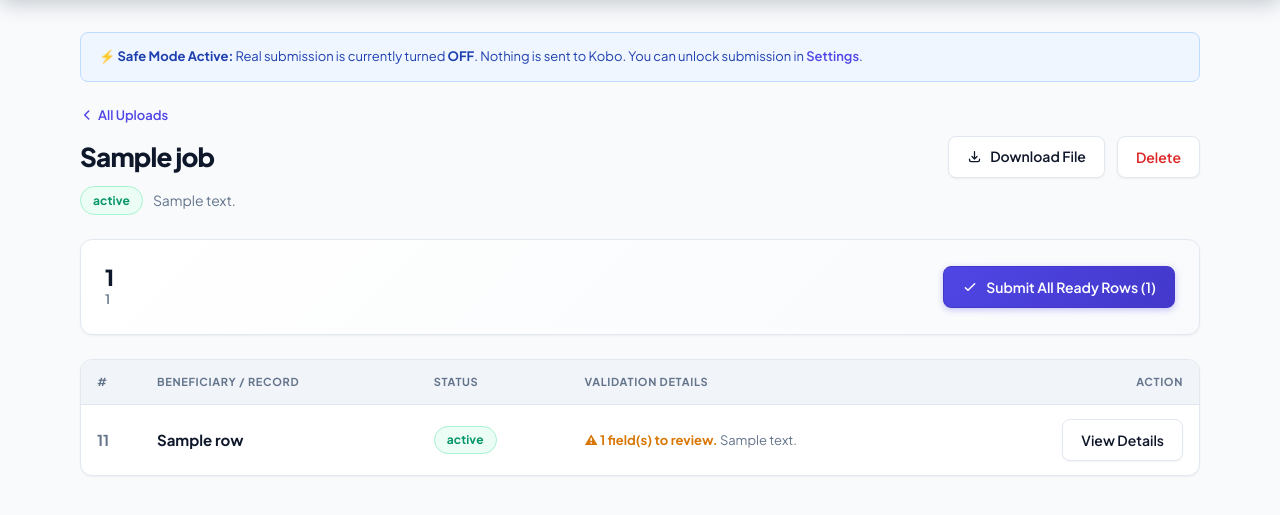
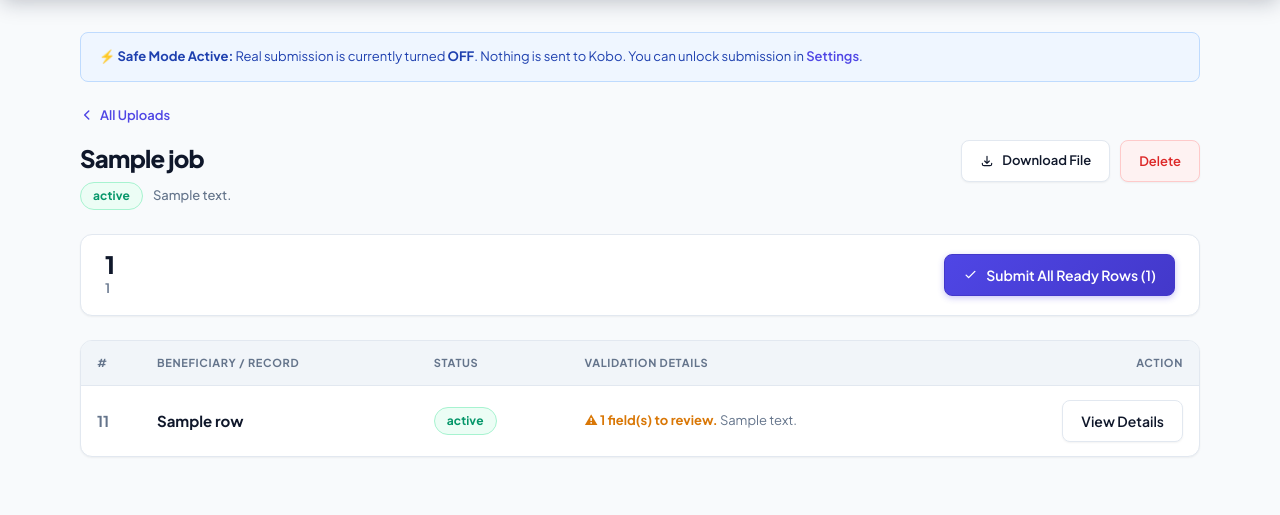
Before and after one commit to k-ajay-sharma-dev/excel_to_form, a Django app: template filler/templates/filler/job.html in a window 1280 px wide. Shown: the part 68-583 px from the top of the page. Run offline with Django 5.2, Linux system fonts and the light colour scheme; the template is opened without the code that fills it: most values are stand-ins (such as "Sample title", 1, 10 or a date in 2020).

Commit message:
Updated the UI and fixed the issue

```diff
--- a/filler/templates/filler/_delete.html
+++ b/filler/templates/filler/_delete.html
@@ -1,5 +1,7 @@
 <form method="post" action="{% url 'job_delete' j.pk %}" style="margin:0"
       onsubmit="return confirm('Delete {{ j.name|escapejs }} and all its results? This cannot be undone.')">
   {% csrf_token %}
-  <button class="btn" style="color:var(--bad)" {% if j.busy %}disabled title="Still processing"{% endif %}>Delete</button>
+  <button class="btn" style="color: #dc2626; background: #fef2f2; border-color: #fecaca; font-weight: 600; font-size: 13px;">
+    Delete
+  </button>
 </form>
--- a/filler/templates/filler/job.html
+++ b/filler/templates/filler/job.html
@@ -2,28 +2,49 @@
 {% block content %}
 <div id="live" {% if job.busy %}data-poll="{% url 'job_status' job.pk %}"{% endif %} data-sig="{{ sig }}"></div>
 
-<div style="margin-bottom: 20px;">
-  <p class="small" style="margin-bottom: 8px;">
-    <a href="{% url 'upload' %}" style="display: inline-flex; align-items: center; gap: 4px;">
+<div style="margin-bottom: 24px;">
+  <!-- Breadcrumb nav -->
+  <p class="small" style="margin-bottom: 12px;">
+    <a href="{% url 'upload' %}" style="display: inline-flex; align-items: center; gap: 6px; font-weight: 600; color: var(--primary);">
       <svg style="width: 14px; height: 14px; fill: none; stroke: currentColor; stroke-width: 2.5;" viewBox="0 0 24 24"><path d="M15 19l-7-7 7-7" stroke-linecap="round" stroke-linejoin="round"/></svg>
       All Uploads
     </a>
   </p>
-  <div class="row-actions" style="justify-content: space-between; align-items: center;">
-    <h1 style="margin: 0; word-break: break-word;">{{ job.name }}</h1>
-    <div class="row-actions">
-      <a class="btn" href="{% url 'job_file' job.pk %}">
-        <svg style="width: 15px; height: 15px; fill: none; stroke: currentColor; stroke-width: 2;" viewBox="0 0 24 24"><path d="M4 16v1a3 3 0 003 3h10a3 3 0 003-3v-1m-4-4l-4 4m0 0l-4-4m4 4V4" stroke-linecap="round" stroke-linejoin="round"/></svg>
+
+  <!-- Header Section with Title on Left, Buttons on Right -->
+  <div style="display: flex; justify-content: space-between; align-items: flex-start; gap: 20px; flex-wrap: wrap;">
+    <div>
+      <h1 style="margin: 0 0 6px; font-size: 24px; font-weight: 800; word-break: break-word; color: var(--text-main);">{{ job.name }}</h1>
+      <div style="display: flex; align-items: center; gap: 10px; flex-wrap: wrap;">
+        <span class="pill s-{{ job.status }}">
+          {% if job.busy %}<span class="spinner"></span>{% endif %}
+          {{ job.get_status_display }}
+        </span>
+        <span class="muted small" style="font-weight: 500;">{{ job.message|truncatechars:120 }}</span>
+        {% if job.busy %}
+          <span class="muted small" style="font-weight: 600; color: var(--primary);">• Live updating as browser validates rows</span>
+        {% endif %}
+      </div>
+    </div>
+
+    <!-- Right-aligned Action Buttons Toolbar -->
+    <div style="display: flex; gap: 10px; align-items: center; flex-wrap: wrap;">
+      {% if job.busy %}
+        <form method="post" style="margin: 0;" onsubmit="return confirm('Stop processing remaining rows for this job?')">
+          {% csrf_token %}
+          <input type="hidden" name="action" value="stop_job">
+          <button class="btn danger" style="padding: 8px 14px; font-size: 13px;">
+            🛑 Stop Processing
+          </button>
+        </form>
+      {% endif %}
+      <a class="btn" href="{% url 'job_file' job.pk %}" style="font-size: 13px;">
+        <svg style="width: 14px; height: 14px; fill: none; stroke: currentColor; stroke-width: 2;" viewBox="0 0 24 24"><path d="M4 16v1a3 3 0 003 3h10a3 3 0 003-3v-1m-4-4l-4 4m0 0l-4-4m4 4V4" stroke-linecap="round" stroke-linejoin="round"/></svg>
         Download File
       </a>
       {% with j=job %}{% include "filler/_delete.html" %}{% endwith %}
     </div>
   </div>
-  <p class="sub" style="margin-top: 8px; display: flex; align-items: center; gap: 10px; flex-wrap: wrap;">
-    <span class="pill s-{{ job.status }}">{% if job.busy %}<span class="spinner"></span>{% endif %}{{ job.get_status_display }}</span>
-    <span>{{ job.message|truncatechars:120 }}</span>
-    {% if job.busy %}<span class="muted small">• Live updating as browser validates rows</span>{% endif %}
-  </p>
 </div>
 
 {% if job.status == "error" %}
@@ -31,23 +52,23 @@
 {% endif %}
 
 {% if counts %}
-<div class="card" style="background: linear-gradient(135deg, #ffffff 0%, #f8fafc 100%);">
-  <div style="display: flex; flex-wrap: wrap; gap: 20px; align-items: center; justify-content: space-between;">
-    <div style="display: flex; gap: 24px; flex-wrap: wrap; align-items: center;">
+<div class="card" style="padding: 16px 24px; margin-bottom: 24px; background: #ffffff;">
+  <div style="display: flex; flex-wrap: wrap; gap: 24px; align-items: center; justify-content: space-between;">
+    <div style="display: flex; gap: 32px; flex-wrap: wrap; align-items: center;">
       {% for k, v in counts.items %}
       <div style="display: flex; flex-direction: column;">
-        <span style="font-size: 22px; font-weight: 800; color: var(--text-main); line-height: 1.2;">{{ v }}</span>
-        <span class="muted small" style="text-transform: capitalize; font-weight: 600;">{{ k }}</span>
+        <span style="font-size: 24px; font-weight: 800; color: var(--text-main); line-height: 1.1;">{{ v }}</span>
+        <span class="muted small" style="text-transform: capitalize; font-weight: 600; margin-top: 2px;">{{ k }}</span>
       </div>
       {% endfor %}
     </div>
 
     <div>
-      <form method="post">{% csrf_token %}
+      <form method="post" style="margin: 0;">{% csrf_token %}
         <input type="hidden" name="action" value="submit_ready">
-        <button class="btn primary" {% if not n_ready %}disabled{% endif %}
+        <button class="btn primary" {% if not n_ready %}disabled{% endif %} style="padding: 9px 18px;"
           onclick="return confirm('{% if cfg.submit_enabled %}Submit {{ n_ready }} ready row(s) to the LIVE Kobo form?{% else %}Run the submit check on {{ n_ready }} row(s)? (Submission is off - nothing will be sent.){% endif %}')">
-          <svg style="width: 16px; height: 16px; fill: none; stroke: currentColor; stroke-width: 2.2;" viewBox="0 0 24 24"><path d="M5 13l4 4L19 7" stroke-linecap="round" stroke-linejoin="round"/></svg>
+          <svg style="width: 15px; height: 15px; fill: none; stroke: currentColor; stroke-width: 2.2;" viewBox="0 0 24 24"><path d="M5 13l4 4L19 7" stroke-linecap="round" stroke-linejoin="round"/></svg>
           Submit All Ready Rows ({{ n_ready }})
         </button>
       </form>
```
Also changed, not shown: engine/browser.py (+8 -7 lines), engine/excel.py (+14 -5 lines), filler/tasks.py (+41 -11 lines), filler/views.py (+19 -12 lines).
